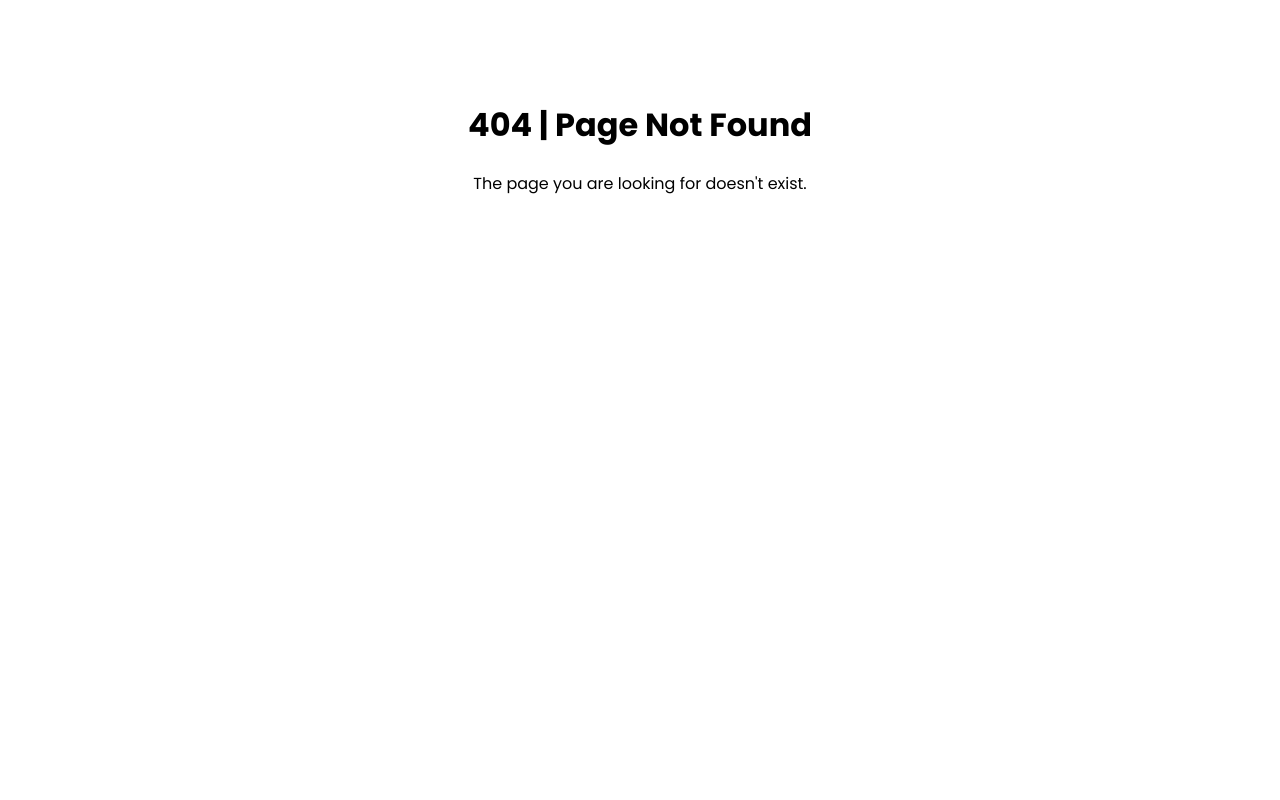
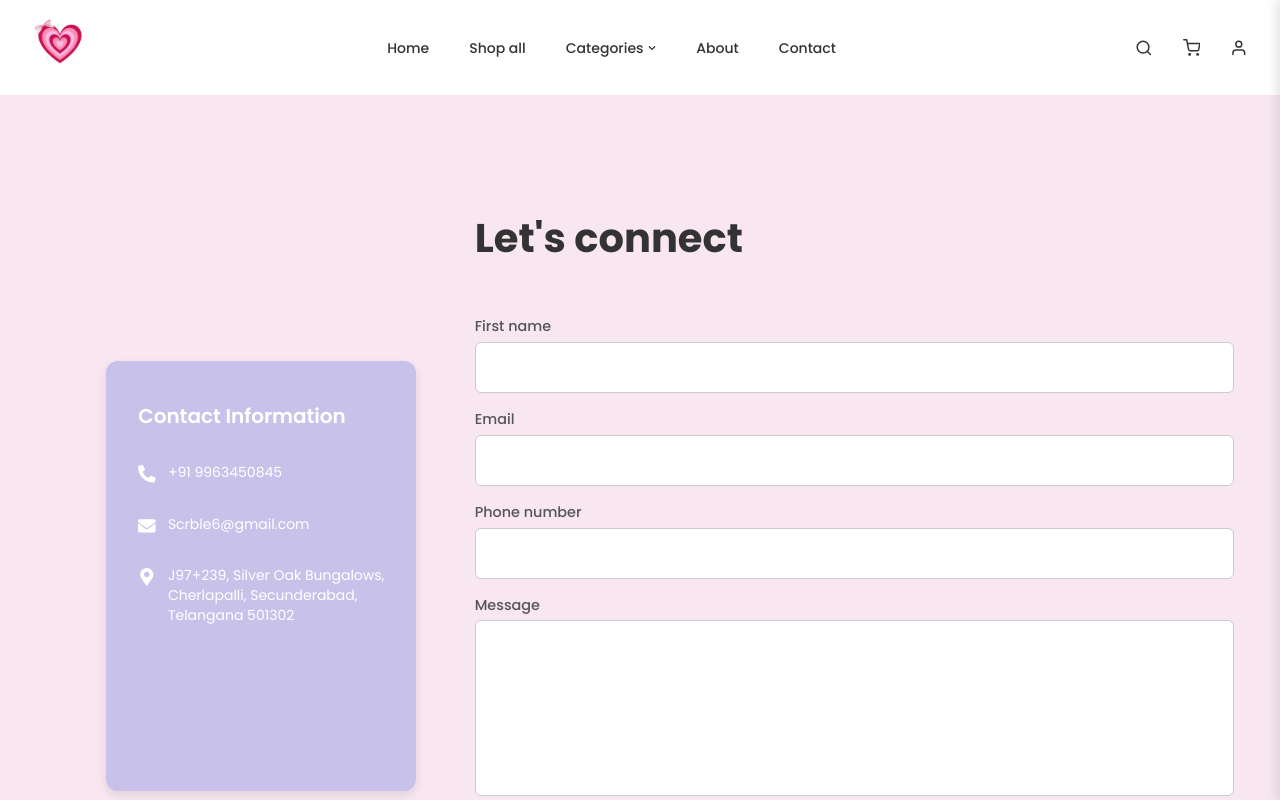
Before and after one commit to ganeshsai4408/scrble-front-end, a React (Vite) app: page /contact in a window 1280 px wide. Before the commit this address had no page. Shown: the top 800 px of the page. Built offline with nearby package versions, Linux system fonts and the light colour scheme; a web font is replaced by a local one.

Commit message:
created an contact page

```diff
--- a/src/App.jsx
+++ b/src/App.jsx
@@ -4,6 +4,7 @@ import { BrowserRouter as Router, Routes, Route } from 'react-router-dom';
 // Import pages
 import HomePage from './pages/HomePage';
 import AboutPage from './pages/AboutPage';
+import ContactPage from './pages/ContactPage';
 import LoginPage from './pages/LoginPage';
 import SignUpPage from './pages/SignUpPage';
 import ForgotPasswordPage from './pages/ForgotPasswordPage';
@@ -30,6 +31,9 @@ const App = () => {
 
           {/* About Page Route */}
           <Route path="/about" element={<AboutPage />} />
+
+          {/* Contact Page Route */}
+          <Route path="/contact" element={<ContactPage />} />
 
           {/* Login Page Route */}
           <Route path="/login" element={<LoginPage />} />
--- a/src/components/layout/Header.jsx
+++ b/src/components/layout/Header.jsx
@@ -38,7 +38,7 @@ const Header = () => {
               </a>
             </li>
             <li><Link to="/about">About</Link></li>
-            <li><a href="/contact">Contact</a></li>
+            <li><Link to="/contact">Contact</Link></li>
           </ul>
         </nav>
 
--- /dev/null
+++ b/src/pages/ContactPage.css
@@ -0,0 +1,142 @@
+/* Wrapper to apply the background to the main area between header/footer */
+.contact-page-wrapper {
+  /* Background Color as seen in the design (similar to login page) */
+  background-color: #F8E7F0;
+  padding: 5rem 0; /* Add vertical padding around the main content */
+}
+
+.contact-page-main {
+  font-family: 'Poppins', sans-serif;
+  max-width: 1200px;
+  margin: 0 auto;
+  padding: 0 5rem;
+}
+
+.contact-grid-container {
+  display: grid;
+  grid-template-columns: 1fr 2fr; /* Make form column wider, info column more compact */
+  gap: 2rem;
+  align-items: stretch; /* Allow columns to stretch to same height */
+  min-height: 600px; /* Ensure container has height for centering */
+}
+
+/* Add padding to the left column to push content down */
+.contact-grid-container > :first-child {
+  padding-top: 3rem;
+}
+
+/* Wrapper for contact info to control positioning */
+.contact-info-wrapper {
+  display: flex;
+  flex-direction: column;
+  justify-content: center;
+  align-items: center;
+  height: 100%;
+}
+
+/* --- LEFT COLUMN: Contact Information Card --- */
+.contact-info-card {
+  background-color: #C8C1EA; /* Updated light purple card background */
+  color: #fff;
+  padding: 2.5rem 2rem;
+  border-radius: 12px;
+  box-shadow: 0 4px 10px rgba(0, 0, 0, 0.1);
+  height: auto;
+  max-width: 280px; /* Constrain width for better proportion */
+  min-height: 350px; /* Increase minimum height */
+  display: flex;
+  flex-direction: column;
+  justify-content: flex-start;
+}
+
+.info-title {
+  font-size: 1.25rem;
+  font-weight: 600;
+  margin-bottom: 2rem;
+  text-align: left;
+  margin-top: 0;
+}
+
+.info-item {
+  display: flex;
+  align-items: flex-start;
+  gap: 0.75rem;
+  margin-bottom: 2rem; /* Increased gap between sentences */
+}
+
+.info-icon {
+  font-size: 1.1rem;
+  margin-top: 2px;
+  flex-shrink: 0;
+  color: #fff; /* Ensure icons are white */
+}
+
+.info-item p {
+  margin: 0;
+  font-size: 0.875rem;
+  font-weight: 400; /* Increased font weight */
+  line-height: 1.4;
+  word-break: break-word;
+}
+
+/* --- RIGHT COLUMN: Contact Form --- */
+.form-title {
+  font-size: 2.5rem;
+  font-weight: 700;
+  color: #333;
+  margin-bottom: 2rem;
+}
+
+.contact-form {
+  display: flex;
+  flex-direction: column;
+}
+
+.contact-form label {
+  font-size: 0.9rem;
+  font-weight: 500;
+  color: #555;
+  margin-top: 1rem;
+  margin-bottom: 0.3rem;
+}
+
+.contact-form input,
+.contact-form textarea {
+  width: 100%;
+  padding: 0.75rem 1rem;
+  border: 1px solid #ccc;
+  border-radius: 6px;
+  font-size: 1rem;
+  font-family: 'Poppins', sans-serif;
+  background-color: #fff;
+}
+
+.contact-form textarea {
+    resize: none;
+    height: 150px; /* Custom height for message box */
+}
+
+.send-btn {
+  background-color: #6A4C93; /* Dark Purple for send button */
+  color: #fff;
+  padding: 1rem;
+  border: none;
+  border-radius: 8px;
+  cursor: pointer;
+  font-size: 1.1rem;
+  font-weight: 600;
+  margin-top: 2rem;
+  width: 100%; /* Make button same width as input boxes */
+  align-self: stretch; /* Stretch to full width */
+}
+
+/* --- Mobile Responsiveness --- */
+@media (max-width: 1024px) {
+  .contact-page-main {
+    padding: 0 1.5rem;
+  }
+  .contact-grid-container {
+    grid-template-columns: 1fr; /* Stack columns on mobile */
+    gap: 2rem;
+  }
+}
--- /dev/null
+++ b/src/pages/ContactPage.jsx
@@ -0,0 +1,115 @@
+import React, { useState } from 'react';
+import Header from '../components/layout/Header';
+import Footer from '../components/layout/Footer';
+import { FaPhoneAlt, FaEnvelope, FaMapMarkerAlt } from 'react-icons/fa';
+import './ContactPage.css';
+
+const ContactPage = () => {
+  const [formData, setFormData] = useState({
+    firstName: '',
+    email: '',
+    phone: '',
+    message: '',
+  });
+
+  const handleChange = (e) => {
+    setFormData({ ...formData, [e.target.name]: e.target.value });
+  };
+
+  const handleSubmit = (e) => {
+    e.preventDefault();
+    console.log('Contact Form Submitted:', formData);
+    alert('Thank you for your message! We will be in touch soon.');
+    // Reset form after submission
+    setFormData({ firstName: '', email: '', phone: '', message: '' });
+  };
+
+  return (
+    <>
+      <Header />
+      <div className="contact-page-wrapper">
+        <main className="contact-page-main" role="main">
+          <div className="contact-grid-container">
+
+            {/* LEFT COLUMN: Contact Information */}
+            <div className="contact-info-wrapper">
+              <section className="contact-info-card">
+                <h2 className="info-title">Contact Information</h2>
+
+              <div className="info-item">
+                <FaPhoneAlt className="info-icon" />
+                <p>+91 9963450845</p>
+              </div>
+
+              <div className="info-item">
+                <FaEnvelope className="info-icon" />
+                <p>Scrble6@gmail.com</p>
+              </div>
+
+              <div className="info-item">
+                <FaMapMarkerAlt className="info-icon" />
+                <p>J97+239, Silver Oak Bungalows,<br/>Cherlapalli, Secunderabad,<br/>Telangana 501302</p>
+              </div>
+              </section>
+            </div>
+
+            {/* RIGHT COLUMN: Contact Form */}
+            <section className="contact-form-section">
+              <h2 className="form-title">Let's connect</h2>
+              <form onSubmit={handleSubmit} className="contact-form">
+
+                {/* Field: First name */}
+                <label htmlFor="firstName">First name</label>
+                <input
+                  type="text"
+                  id="firstName"
+                  name="firstName"
+                  value={formData.firstName}
+                  onChange={handleChange}
+                  required
+                />
+
+                {/* Field: Email */}
+                <label htmlFor="email">Email</label>
+                <input
+                  type="email"
+                  id="email"
+                  name="email"
+                  value={formData.email}
+                  onChange={handleChange}
+                  required
+                />
+
+                {/* Field: Phone number */}
+                <label htmlFor="phone">Phone number</label>
+                <input
+                  type="tel"
+                  id="phone"
+                  name="phone"
+                  value={formData.phone}
+                  onChange={handleChange}
+                />
+
+                {/* Field: Message */}
+                <label htmlFor="message">Message</label>
+                <textarea
+                  id="message"
+                  name="message"
+                  value={formData.message}
+                  onChange={handleChange}
+                  rows="5"
+                  required
+                ></textarea>
+
+                <button type="submit" className="send-btn">Send</button>
+              </form>
+            </section>
+          </div>
+        </main>
+      </div>
+      <Footer />
+    </>
+  );
+};
+
+export default ContactPage;
```
